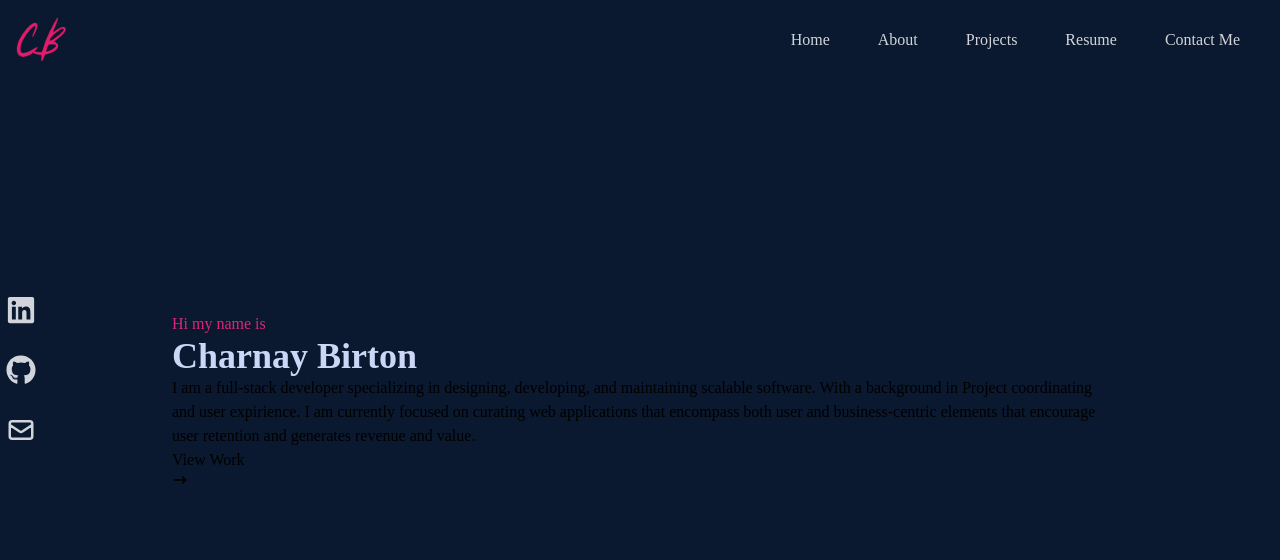
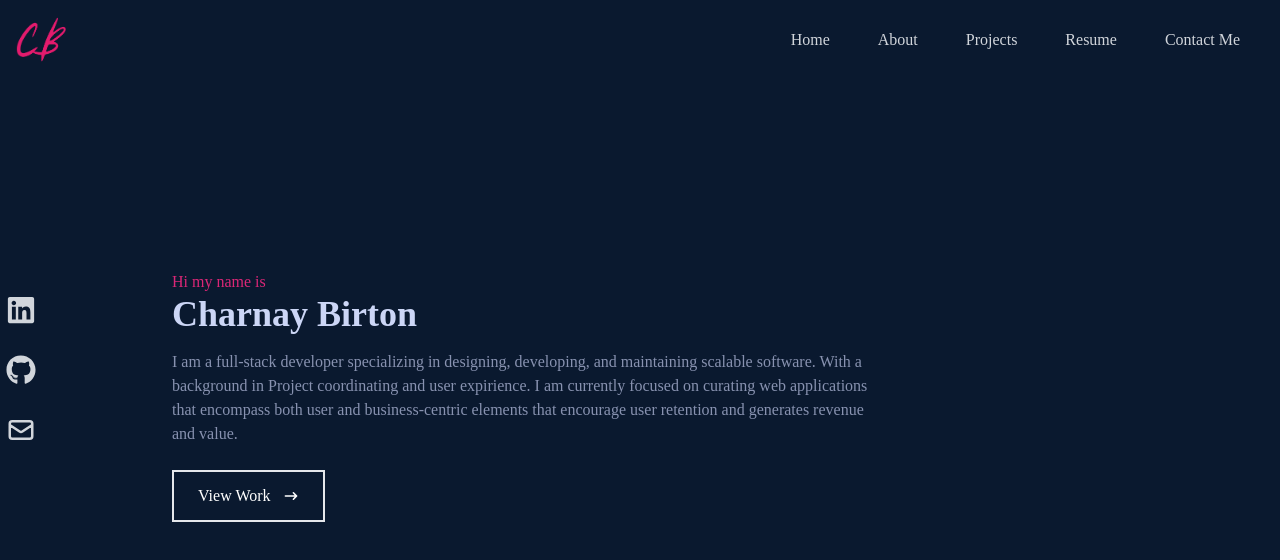
Before and after one commit to coding26fig/ReactPortfolio, a React (Create React App) app in the folder portfolio/: page / in a window 1280 px wide. Shown: the top 560 px of the page. Built offline with nearby package versions, Linux system fonts and the light colour scheme.

Commit message:
adding about page

```diff
--- a/portfolio/src/components/Home.jsx
+++ b/portfolio/src/components/Home.jsx
@@ -11,12 +11,16 @@
     <p className='text-pink-600'>Hi my name is</p>
     <h1 className='text-4xl sm:7xl font-bold text-[#ccd6f6]'>Charnay Birton </h1>
 
-    <p>I am a full-stack developer specializing in designing, developing, and maintaining scalable software.
+    <p className='text-[#8892b0] py-4 max-w-[700px]'>I am a full-stack developer specializing in designing, developing, and maintaining scalable software.
         With a background in Project coordinating and user expirience. I am currently focused on curating web
         applications that encompass both user and business-centric elements that encourage user retention and generates revenue and value.</p>
 
 <div>
-    <button> View Work <HiArrowNarrowRight/></button>
+    <button className='text-white border-2 px-6 py-3 my-2 flex items-center hover:bg-pink-600'> View Work
+    <span>
+<HiArrowNarrowRight className='ml-3 '/>
+    </span>
+    </button>
 </div>
 
 </div>
```
Also changed, not shown: portfolio/src/components/About.jsx (added).
